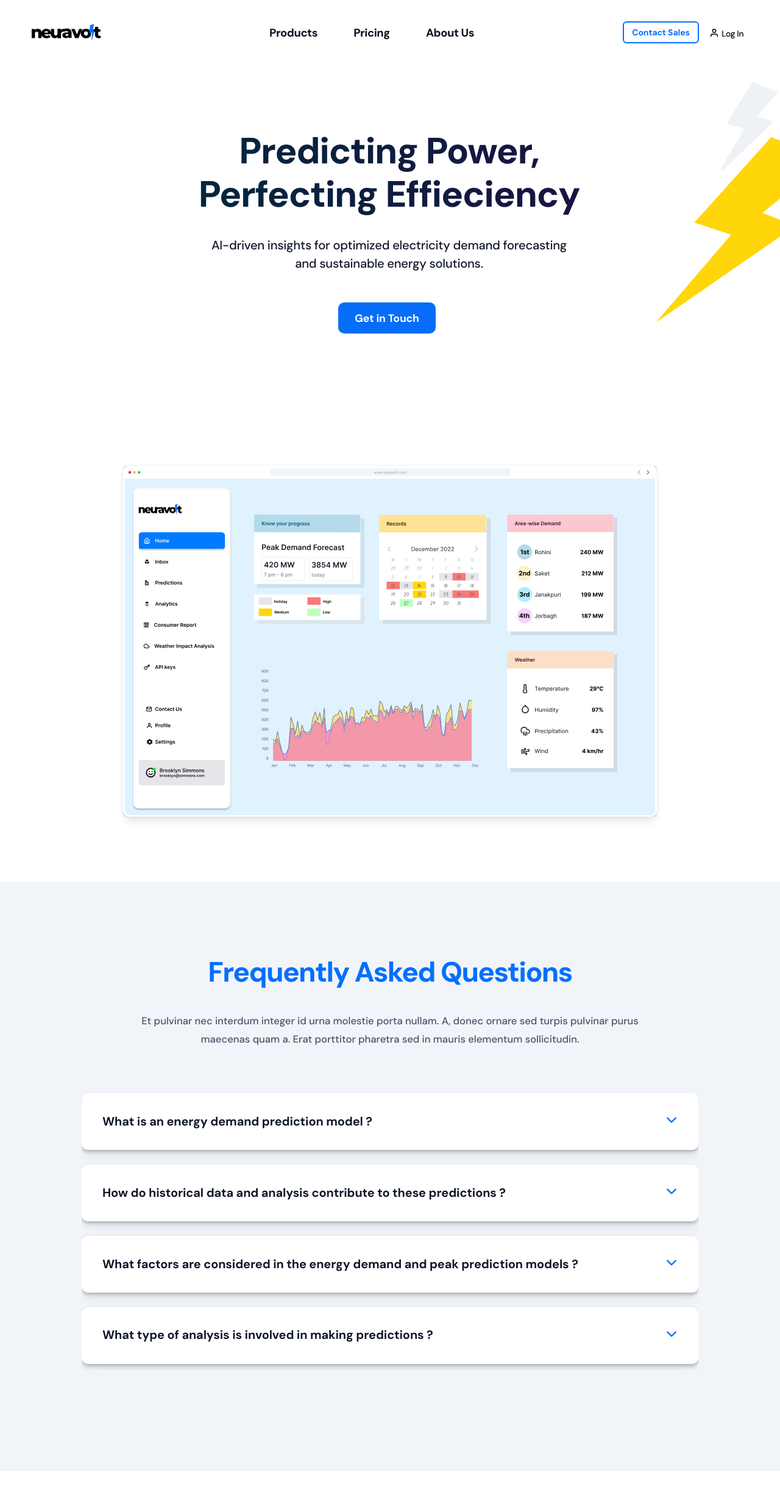
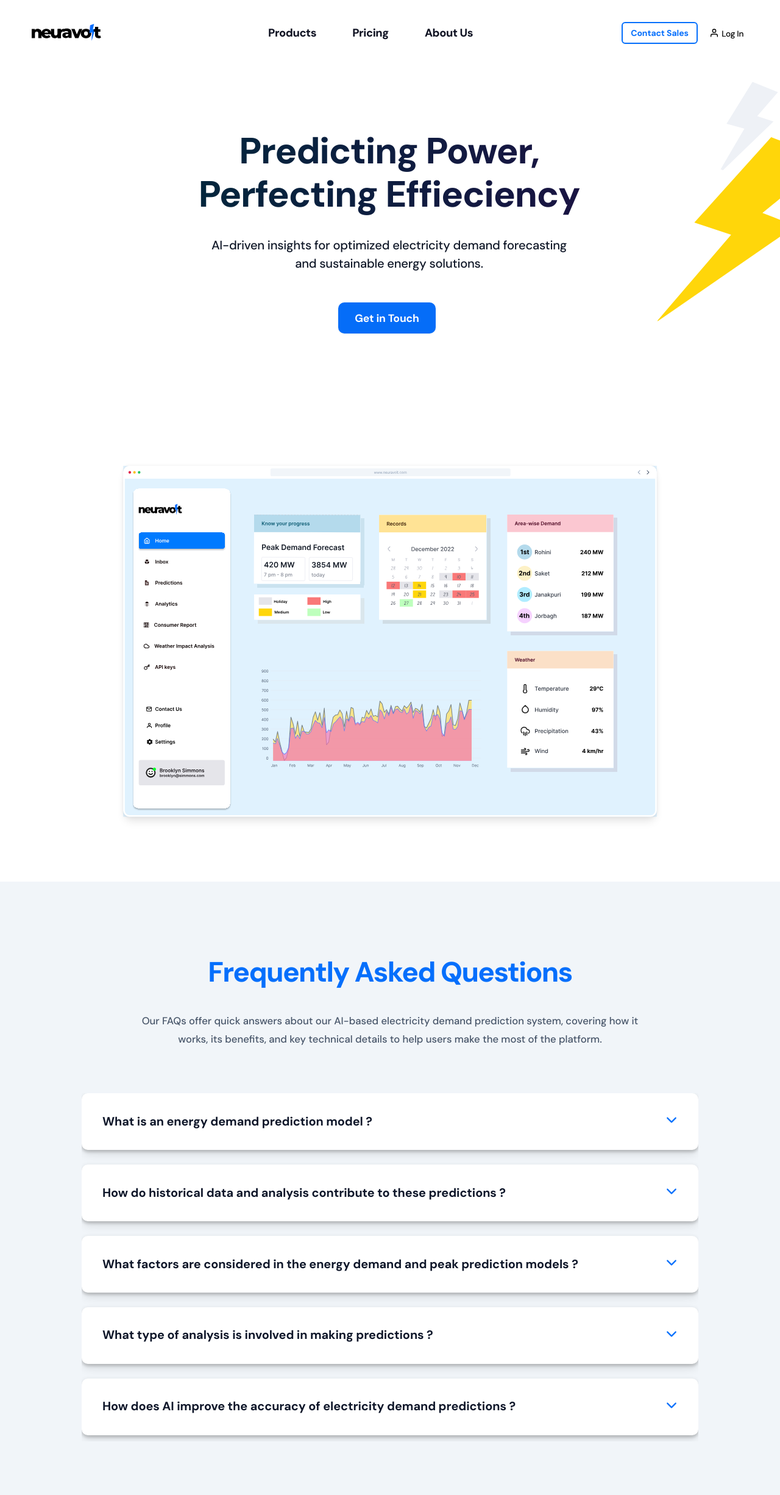
Before and after one commit to Arn-v/NeuraVolt-Frontend, a React (Create React App) app in the folder neuravolt-frontend/: page / in a window 1280 px wide. Shown: the top 2452 px of the page at 61% size. Before the commit the page ends 2413 px from the top, so only its background shows below. Built offline with nearby package versions, Linux system fonts and the light colour scheme.

Commit message:
change in faq & buttons

```diff
--- a/neuravolt-frontend/src/Components/FAQsection.js
+++ b/neuravolt-frontend/src/Components/FAQsection.js
@@ -10,8 +10,8 @@ function FAQsection()
             <div className="faq-title">
 
                 <h1> Frequently Asked Questions</h1>
-                <p className="faq-desc">Et pulvinar nec interdum integer id urna molestie porta nullam. A, donec ornare sed turpis
-                    pulvinar purus maecenas quam a. Erat porttitor pharetra sed in mauris elementum sollicitudin.</p>
+                <p className="faq-desc">Our FAQs offer quick answers about our AI-based electricity demand prediction
+                    system, covering how it works, its benefits, and key technical details to help users make the most of the platform.</p>
 
             </div>
 
--- a/neuravolt-frontend/src/Components/HeroSection.js
+++ b/neuravolt-frontend/src/Components/HeroSection.js
@@ -1,4 +1,3 @@
-import { click } from "@testing-library/user-event/dist/click";
 import gLight from "../assets/gLight.svg" ;
 import yLight from "../assets/yLight.svg" ;
 import { useNavigate } from "react-router-dom";
--- a/neuravolt-frontend/src/data/staticData.js
+++ b/neuravolt-frontend/src/data/staticData.js
@@ -3,7 +3,8 @@
 const FAQdata = [  { question:"What is an energy demand prediction model ?",  answer:"An energy demand prediction model forecasts future electricity consumption by analyzing past usage patterns, real-time data, and external factors like weather and socio-economic conditions. Using advanced algorithms, the model estimates how much electricity will be needed over various time frames. These predictions help utility providers optimize power generation, avoid energy shortages or overproduction, and ensure efficient distribution across the grid." } ,
                    { question:"How do historical data and analysis contribute to these predictions ?",  answer:"A peak prediction model specifically forecasts periods of maximum electricity usage, such as during extreme weather or high activity times. This works alongside the general demand prediction model, which estimates overall electricity consumption trends. Together, they provide a comprehensive forecast, allowing utilities to plan for regular demand while taking necessary precautions for peak periods, optimizing energy distribution and reducing grid stress."} ,
                    { question:" What factors are considered in the energy demand and peak prediction models ?",  answer:"These models consider multiple factors to predict energy demand and peak usage. Key inputs include historical consumption data, real-time weather conditions (temperature, humidity, wind speed), time of day, public holidays, large events, and population or industrial growth in different areas. Each of these factors affects electricity usage patterns, helping the models generate more accurate forecasts that account for daily, seasonal, and situational variations."} ,
-                   { question:" What type of analysis is involved in making predictions ?", answer:"Energy demand and peak prediction models rely on a combination of time-series analysis, machine learning, and regression techniques. Time-series analysis identifies trends over time, while machine learning models can process large datasets and adapt to changing patterns. Regression analysis helps correlate factors like weather with demand, and scenario analysis simulates different conditions to predict how these factors will impact future electricity usage."}
+                   { question:" What type of analysis is involved in making predictions ?", answer:"Energy demand and peak prediction models rely on a combination of time-series analysis, machine learning, and regression techniques. Time-series analysis identifies trends over time, while machine learning models can process large datasets and adapt to changing patterns. Regression analysis helps correlate factors like weather with demand, and scenario analysis simulates different conditions to predict how these factors will impact future electricity usage."} ,
+                   { question:"How does AI improve the accuracy of electricity demand predictions ?" , answer:"AI algorithms continuously learn from historical data and real-time inputs, improving prediction accuracy by identifying patterns and correlations that traditional methods might miss."}
 ]
 
 
--- a/neuravolt-frontend/src/index.css
+++ b/neuravolt-frontend/src/index.css
@@ -133,14 +133,17 @@ body::-webkit-scrollbar {
     border: 2px solid #056FFC;
     opacity: 1 ;
     margin-bottom: 2px ;
+    margin: 2px;
 }
 
 .contact-btn:hover{
-    border:2px solid #FFD60A;
+    border:2px solid black ;
     transform:scale(1.01) ;
-    color:#FFD60A;
+    color:black ;
     transition: all 0.1s ease-in ;
     cursor:pointer ;
+
+    overflow: hidden ;
 }
 
 
```
